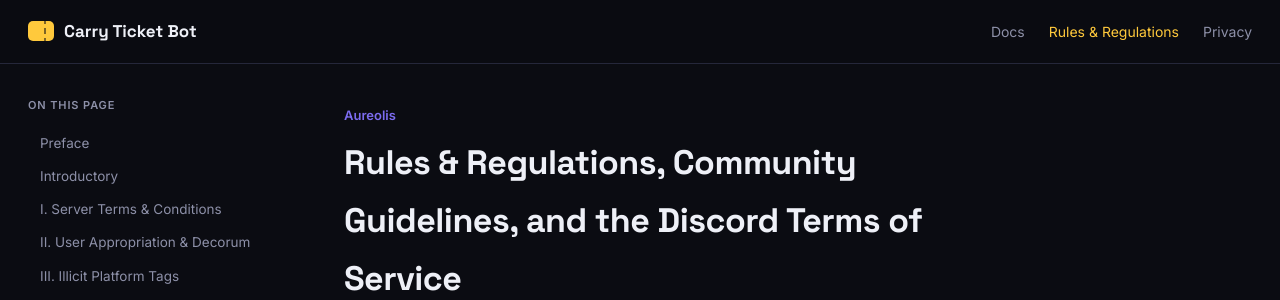
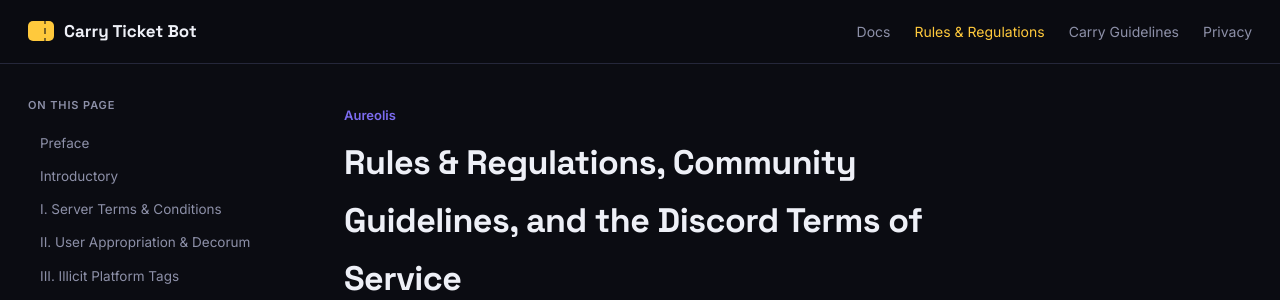
Before and after one commit to sirxpl/ticket-bot, a Flask app: page /rules in a window 1280 px wide. Shown: the top 300 px of the page. Run offline with Flask 3, Linux system fonts and the light colour scheme.

Commit message:
Add guidelines link to rules template

```diff
--- a/bot/templates/rules.html
+++ b/bot/templates/rules.html
@@ -65,6 +65,7 @@
   <div class="topnav">
     <a href="/docs">Docs</a>
     <a href="/rules" class="active">Rules &amp; Regulations</a>
+    <a href="/guidelines">Carry Guidelines</a>
     <a href="/privacy">Privacy</a>
   </div>
 </div>
```
